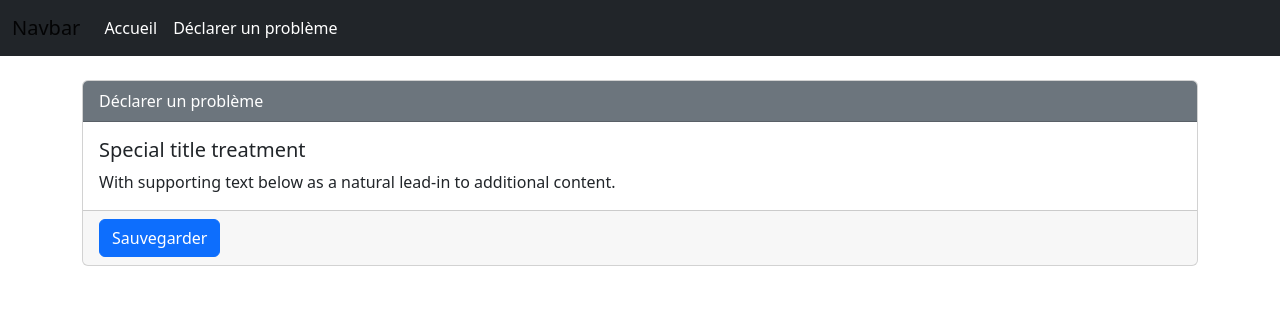
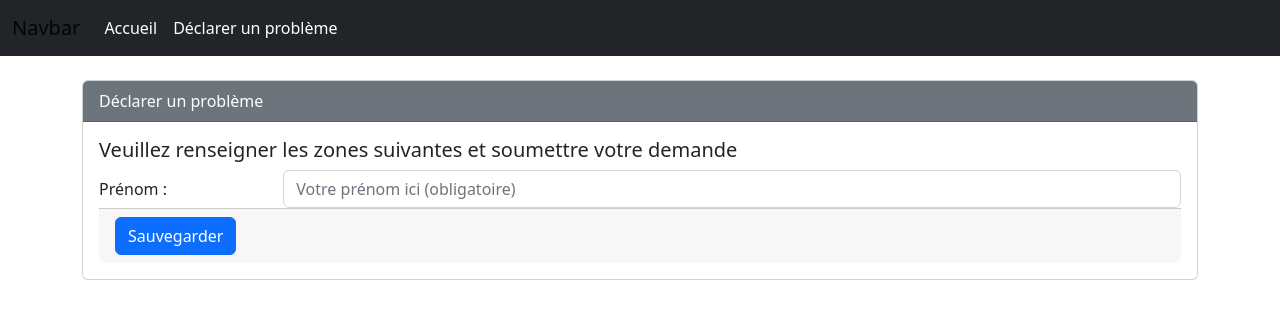
Before and after one commit to Vothoasdfq/Interventions, an Angular app: page /probleme in a window 1280 px wide. Shown: the top 318 px of the page. Built offline with nearby package versions, Linux system fonts and the light colour scheme.

Commit message:
Travail 7 complété

```diff
--- a/src/app/probleme/probleme.component.html
+++ b/src/app/probleme/probleme.component.html
@@ -8,9 +8,51 @@
     </div>
 
     <div class="card-body">
-      <h5 class="card-title">Special title treatment</h5>
-      <p class="card-text">With supporting text below as a natural lead-in to additional content.</p>
-    </div>
+      <h5 class="card-title">Veuillez renseigner les zones suivantes et soumettre votre demande</h5>
+
+      <div class="card-text">
+        <form class="form-horizontal"
+        novalidate
+        (ngSubmit)="save()"
+        [formGroup]="problemeForm">
+
+          <div class="form-group row">
+            <label for="prenomId" class="col-md-2 col-form-label text-right">Prénom :</label>
+            <div class="col-md-10">
+              <input class="form-control"
+              id="prenomId"
+              type="text"
+              placeholder="Votre prénom ici (obligatoire)"
+              formControlName="prenom"
+              [ngClass]="{'is-valid': (problemeForm.get('prenom').touched ||
+              problemeForm.get('prenom').dirty) &&
+              problemeForm.get('prenom').valid,
+              'is-invalid': (problemeForm.get('prenom').touched ||
+              problemeForm.get('prenom').dirty) &&
+              !problemeForm.get('prenom').valid}"
+              />
+
+              <span class="form-text" *ngIf="(problemeForm.get('prenom').touched ||
+              problemeForm.get('prenom').dirty) &&
+              (problemeForm.get('prenom').errors)">
+
+                <span *ngIf=" problemeForm.get('prenom').errors['required']">
+                    <small class="text-muted">
+                        Merci de saisir votre prénom.
+                    </small>
+                </span>
+
+                <span *ngIf=" problemeForm.get('prenom').errors['minlength']">
+                  <small class="text-muted">
+                      Veuillez entrez plus de caractères.
+                  </small>
+              </span>
+            </span>
+            </div>
+          </div>
+        </form>
+
+      </div>
 
     <div class="card-footer">
 
--- a/src/app/probleme/probleme.component.ts
+++ b/src/app/probleme/probleme.component.ts
@@ -16,4 +16,7 @@
       prenom: ['', [Validators.minLength(3), Validators.required]]
     });
   }
+
+  save(): void {
+  }
 }
--- a/tsconfig.json
+++ b/tsconfig.json
@@ -22,7 +22,9 @@
     "lib": [
       "ES2022",
       "dom"
-    ]
+    ],
+    "strictPropertyInitialization": false,
+    "strictNullChecks": false,
   },
   "angularCompilerOptions": {
     "enableI18nLegacyMessageIdFormat": false,
```
